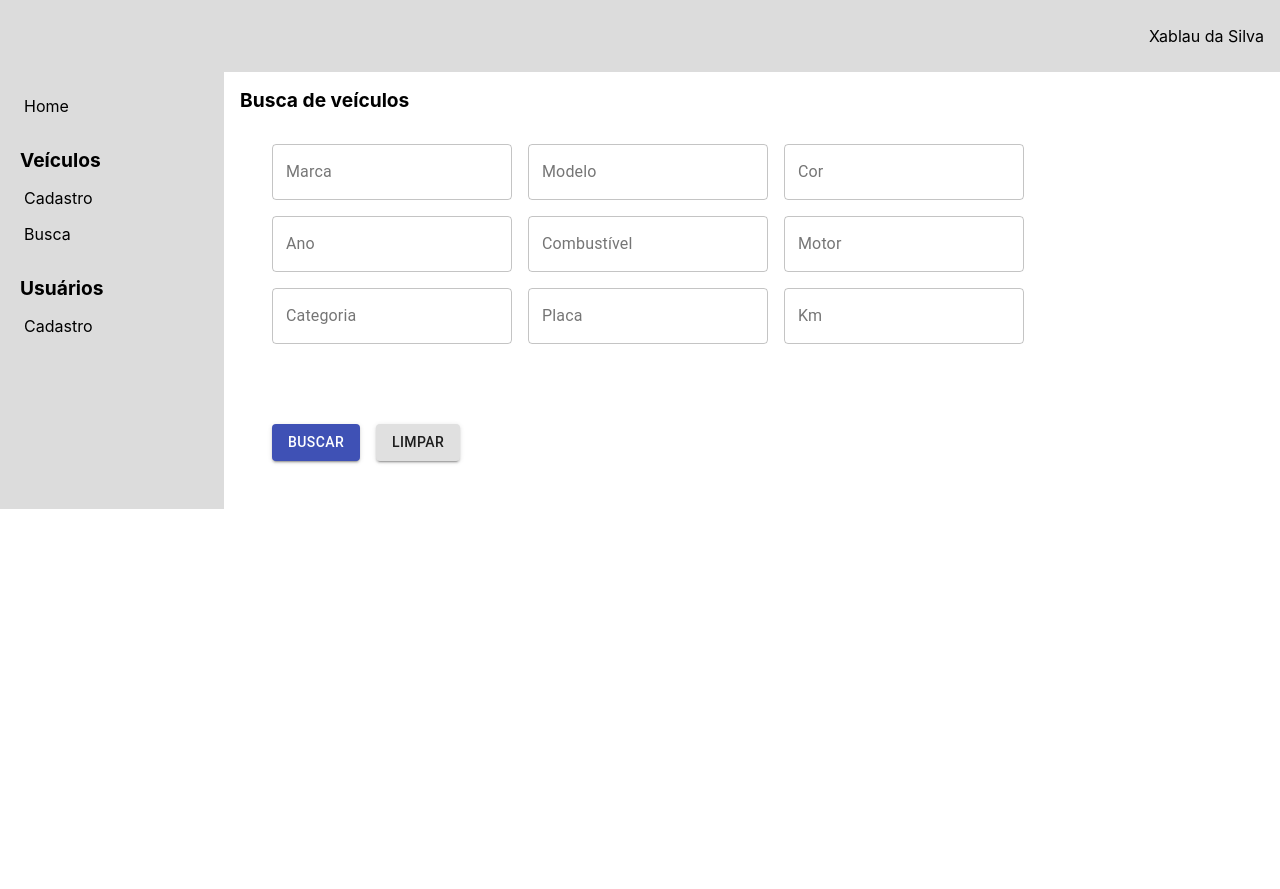
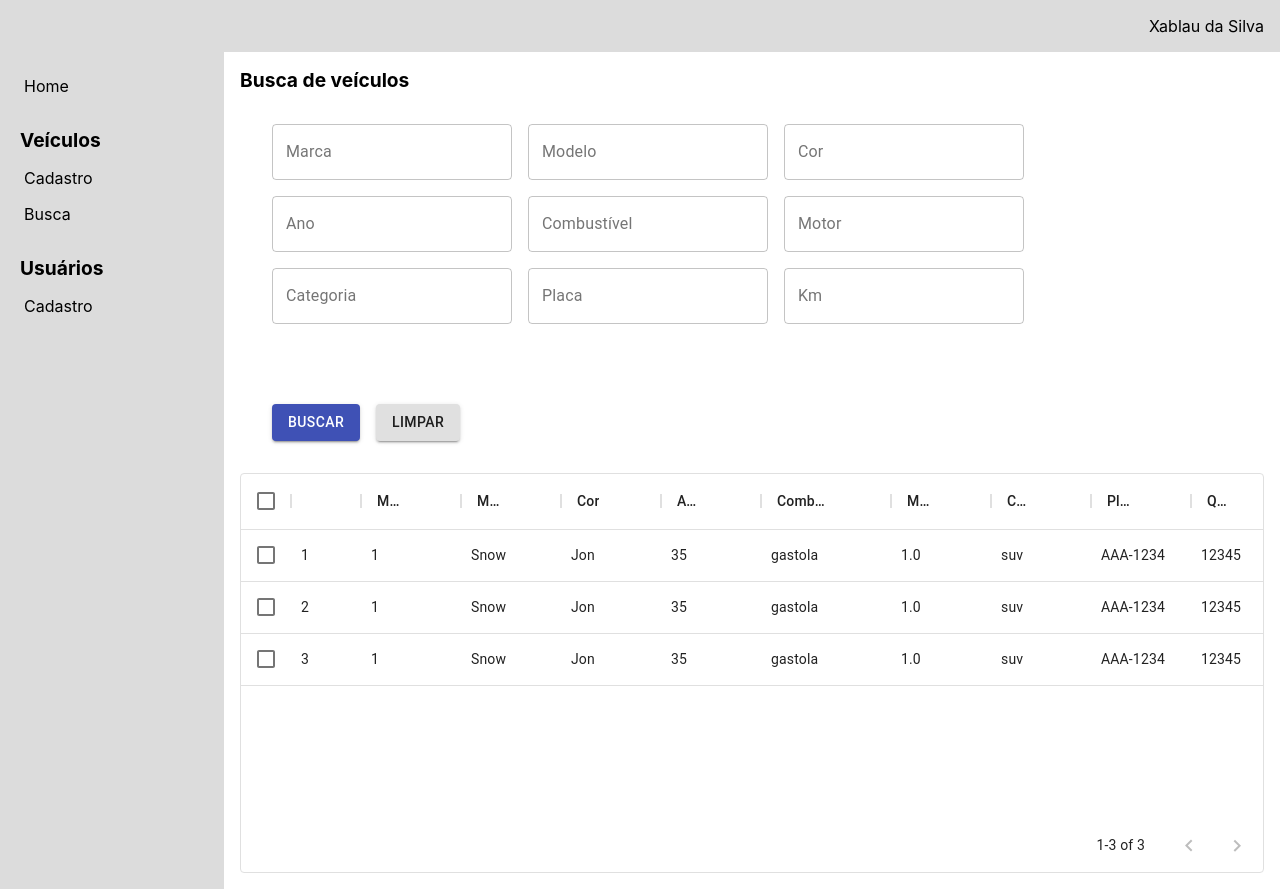
Before and after one commit to rafacarv004/rumo6k-fe, a React (Create React App) app: page /veiculos/busca in a window 1280 px wide. Before the commit the page ends 800 px from the top, so only its background shows below. Built offline with nearby package versions, Linux system fonts and the light colour scheme.

Commit message:
Criado um mock da tabela

```diff
--- a/package.json
+++ b/package.json
@@ -4,6 +4,7 @@
   "private": true,
   "dependencies": {
     "@material-ui/core": "^4.11.0",
+    "@material-ui/data-grid": "^4.0.0-alpha.12",
     "@material-ui/icons": "^4.9.1",
     "@testing-library/jest-dom": "^4.2.4",
     "@testing-library/react": "^9.5.0",
--- a/src/loja/main/Busca.jsx
+++ b/src/loja/main/Busca.jsx
@@ -1,5 +1,6 @@
 import React, { Component } from 'react';
 import { Button, TextField, Backdrop, CircularProgress } from '@material-ui/core';
+import { DataGrid } from '@material-ui/data-grid';
 import { buscarCarros } from './apis/carros';
 import './busca.css';
 
@@ -82,6 +83,9 @@ class Busca extends Component {
 
       this.setState({ loading: true });
       const response = await buscarCarros(filters);
+      const result = await response.json();
+
+      console.log("result", result);
     } catch (error) {
 
     } finally {
@@ -92,6 +96,26 @@ class Busca extends Component {
   render() {
 
     const { marca, modelo, cor, ano, combustivel, motor, categoria, placa, km, loading } = this.state;
+
+
+    const columns = [
+      { field: 'id', headerName: 'ID', width: 70 },
+      { field: 'marca', headerName: 'Marca', width: 100 },
+      { field: 'modelo', headerName: 'Modelo', width: 100 },
+      { field: 'cor', headerName: 'Cor', width: 100 },
+      { field: 'ano', headerName: 'Ano', width: 100 },
+      { field: 'combustivel', headerName: 'Combustível', width: 130 },
+      { field: 'motor', headerName: 'Motor', width: 100 },
+      { field: 'categoria', headerName: 'Categoria', width: 100 },
+      { field: 'placa', headerName: 'Placa', width: 100 },
+      { field: 'km', headerName: 'Quilometragem', width: 100 }
+    ]
+
+    const rows = [
+      { id: "1", marca: 1, modelo: 'Snow', cor: 'Jon', ano: 35, combustivel: "gastola", motor:"1.0", categoria: "suv", placa: "AAA-1234", km: "12345" },
+      { id: "2", marca: 1, modelo: 'Snow', cor: 'Jon', ano: 35, combustivel: "gastola", motor:"1.0", categoria: "suv", placa: "AAA-1234", km: "12345" },
+      { id: "3", marca: 1, modelo: 'Snow', cor: 'Jon', ano: 35, combustivel: "gastola", motor:"1.0", categoria: "suv", placa: "AAA-1234", km: "12345" },
+    ];
 
     return (
       <div className="busca-container">
@@ -111,6 +135,9 @@ class Busca extends Component {
           <Button className="button" variant="contained" color="primary" onClick={this.handleSearchButtonClick}> Buscar </Button>
           <Button className="button" variant="contained" onClick={this.handleClearButtonClick}> Limpar </Button>
         </div>
+        <div className="table-area" style={{ height: 400, width: '100%' }}>
+          <DataGrid rows={rows} columns={columns} pageSize={5} checkboxSelection />
+        </div>
         <Backdrop className="backdrop" open={loading} >
           <CircularProgress color="inherit" />
         </Backdrop>
--- a/src/loja/main/apis/carros.js
+++ b/src/loja/main/apis/carros.js
@@ -22,7 +22,6 @@ export const buscarCarros = async (filters) => {
     });
 }
 
-
 const getRequestParams = params => {
   const keys = Object.keys(params);
 
```
Also changed, not shown: 1 other file (tests, documents, lock files or other folders).
